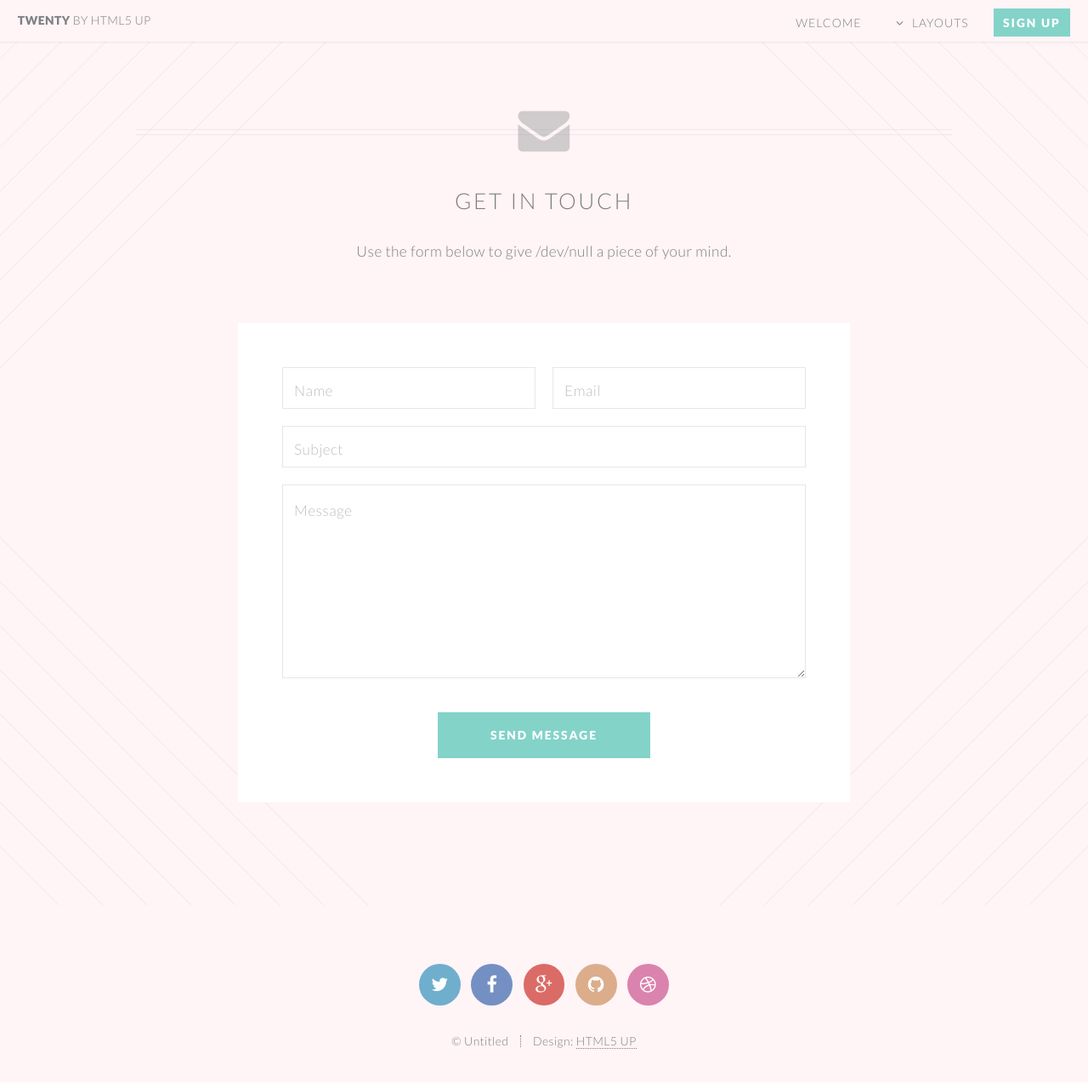
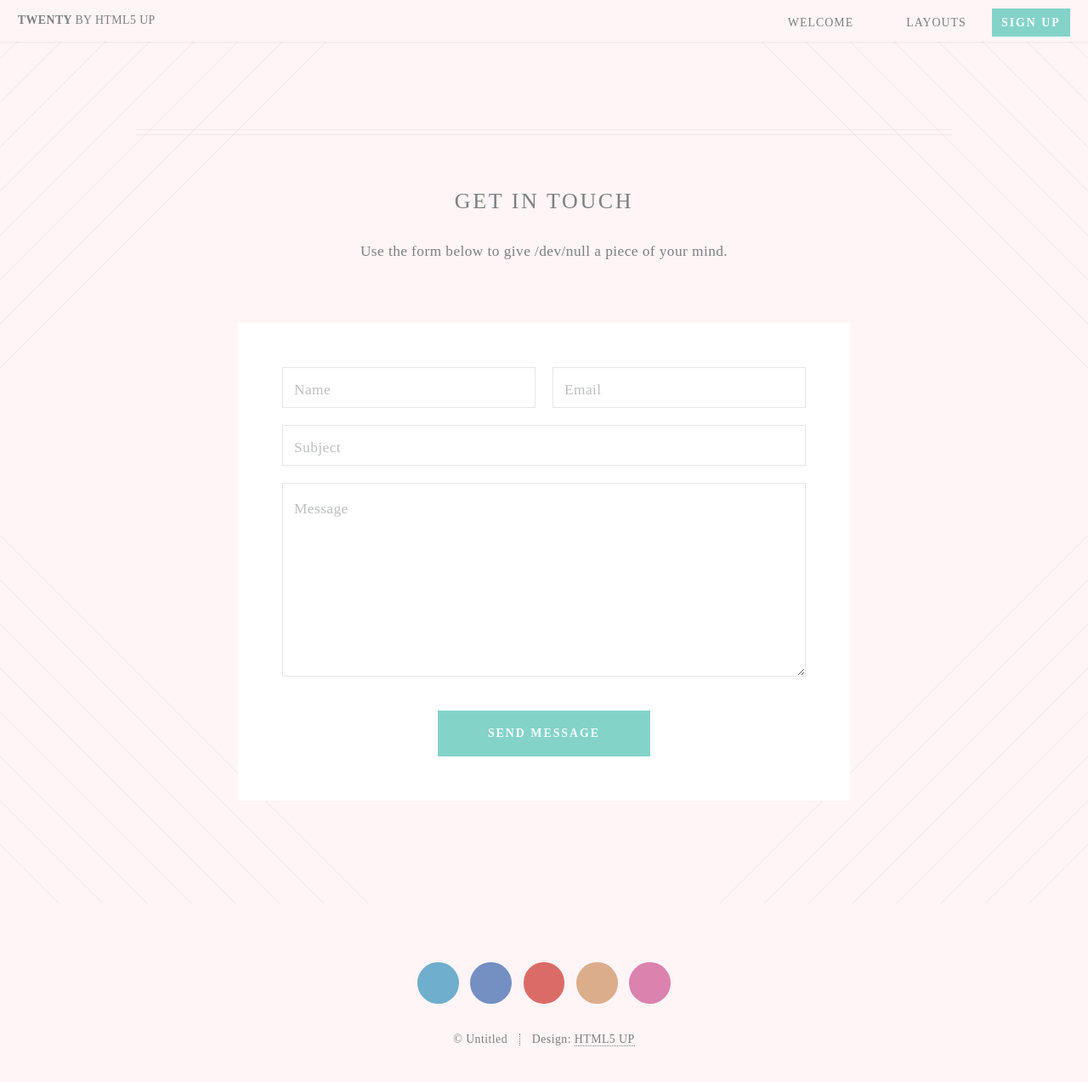
Before and after one commit to meadowhouse/meadowhouse.github.io, a Jekyll site: the page connect.html, which Jekyll copies as it is, in a window 1280 px wide and 1301 px high. Shown: the top 1273 px of the window at 85% size. Built offline with Jekyll 4.4.1, drawn with Linux system fonts in a browser that asks for light colours; some web fonts are replaced.

Commit message:
change font to playfair

```diff
--- a/css/style.css
+++ b/css/style.css
@@ -28,7 +28,7 @@
 
 	body, input, select, textarea {
 		color: #7c8081;
-		font-family: 'Lato', sans-serif;
+		font-family: Playfair-Display;
 		font-size: 15pt;
 		font-weight: 300;
 		letter-spacing: 0.025em;
@@ -288,7 +288,7 @@
 		.icon:before {
 			-moz-osx-font-smoothing: grayscale;
 			-webkit-font-smoothing: antialiased;
-			font-family: FontAwesome;
+			font-family: Playfair-Display;
 			font-style: normal;
 			font-weight: normal;
 			text-transform: none !important;
@@ -697,7 +697,7 @@
 				#header nav ul li.submenu > a:before {
 					-moz-osx-font-smoothing: grayscale;
 					-webkit-font-smoothing: antialiased;
-					font-family: FontAwesome;
+					font-family: Playfair-Display;
 					font-style: normal;
 					font-weight: normal;
 					text-transform: none !important;
@@ -986,7 +986,7 @@
 		#topButton .toggle:before {
 			-moz-osx-font-smoothing: grayscale;
 			-webkit-font-smoothing: antialiased;
-			font-family: FontAwesome;
+			font-family: Playfair-Display;
 			font-style: normal;
 			font-weight: normal;
 			text-transform: none !important;
@@ -1030,7 +1030,7 @@
 		#sideButton .toggle:before {
 			-moz-osx-font-smoothing: grayscale;
 			-webkit-font-smoothing: antialiased;
-			font-family: FontAwesome;
+			font-family: Playfair-Display;
 			font-style: normal;
 			font-weight: normal;
 			text-transform: none !important;
```
Also changed, not shown: css/specimen_stylesheet.css (+5 -5 lines), css/generator_config.txt (line endings or trailing spaces).
